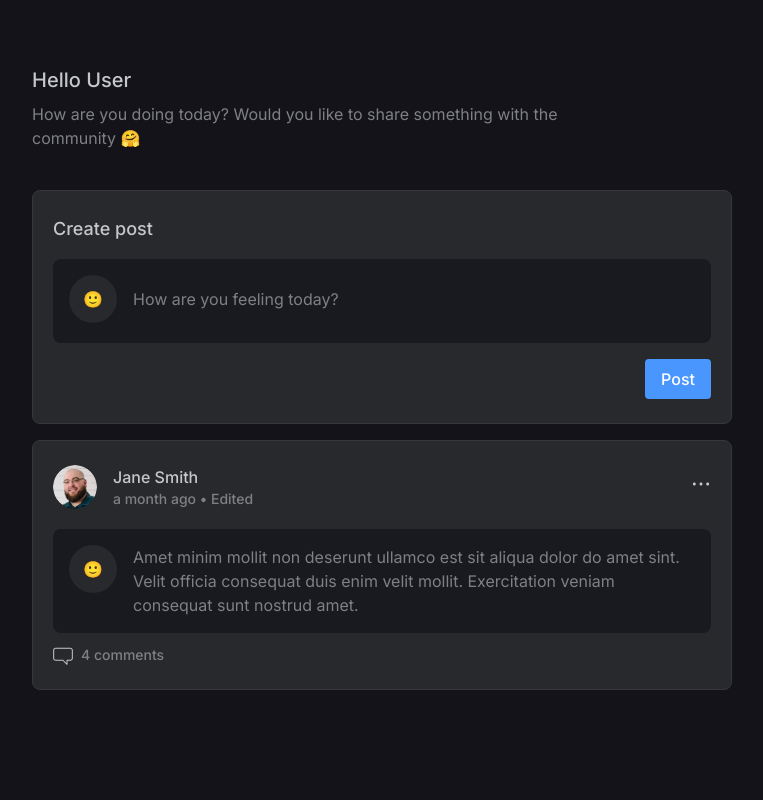
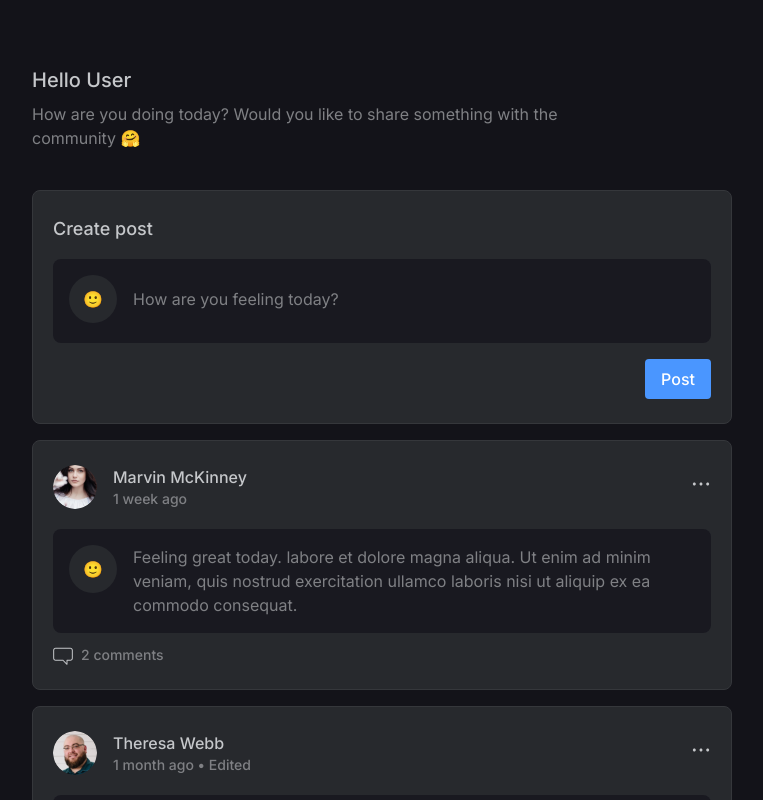
Before and after one commit to AnkitKarnAK/atlys-assignment, a React (Vite) app: page / in a window 1280 px wide. Shown: the top 800 px of the page, without its empty margins (258-1021 px from the left). Built offline with nearby package versions, Linux system fonts and the light colour scheme.

Commit message:
refactor: Add initialPosts data and display posts on landing page

```diff
--- a/src/components/FeedCard.tsx
+++ b/src/components/FeedCard.tsx
@@ -1,19 +1,31 @@
 import { Card, SvgIcons } from "@/components"
+import { Post } from "@/data/posts"
+import { useUser } from "@/store/users-store"
+import { timeAgo } from "@/utils"
 
-export const FeedCard = () => {
+interface FeedCardProps {
+    post: Post
+}
+
+export const FeedCard = ({ post }: FeedCardProps) => {
+
+    const postUser = useUser(post.userId)
+
     return (
         <>
-            <Card >
+            <Card className="my-4" >
                 <div>
                     <div className="flex justify-between items-center mb-5">
                         <div className="flex items-center gap-4">
-                            {/* <div className="h-11 w-11 min-w-11 self-start flex items-center justify-center rounded-full bg-primary-500">K</div> */}
-                            <img src="/images/user-2.png" alt="profile picture of Jane Smith" className="h-11 w-11 rounded-full" />
+                            {postUser?.photo
+                                ? <img src={postUser?.photo} alt={`profile picture of ${postUser?.name || postUser?.username}`} className="h-11 w-11 rounded-full" />
+                                : <div className="h-11 w-11 min-w-11 self-start flex items-center justify-center rounded-full bg-primary-500">{postUser?.firstName?.[0] || postUser?.username?.[0]}</div>
+                            }
                             <div className="">
-                                <h3 className="font-medium text-light-500">Jane Smith</h3>
+                                <h3 className="font-medium text-light-500">{postUser?.name || postUser?.username}</h3>
                                 <div className="text-sm font-medium text-light-300">
-                                    <span>a month ago</span>
-                                    <span> • Edited</span>
+                                    <span>{timeAgo(post.createdAt)}</span>
+                                    {post.createdAt !== post?.updatedAt && <span> • Edited</span>}
                                 </div>
                             </div>
                         </div>
@@ -25,19 +37,17 @@ export const FeedCard = () => {
 
                     <div className="mb-3 p-4 flex items-center gap-4 rounded-lg bg-primary-300">
                         <div className="h-12 w-12 min-w-12 self-start flex items-center justify-center rounded-full bg-dark-500">
-                            🙂
+                            {post?.emoji}
                         </div>
-                        <p className="text-light-300">Amet minim mollit non deserunt ullamco est sit aliqua dolor do amet sint. Velit officia consequat duis enim velit mollit. Exercitation veniam consequat sunt nostrud amet.</p>
+                        <p className="text-light-300">{post.text}</p>
                     </div>
 
                     <div className="flex items-center gap-2 cursor-pointer">
                         <SvgIcons icon="ChatBubble" color="#C5C7CA" width={20} />
-                        <span className="text-sm font-medium text-light-300">4 comments</span>
+                        <span className="text-sm font-medium text-light-300">{post?.commentIds?.length || "No"} {post?.commentIds?.length > 1 ? "comments" : "comment"}</span>
                     </div>
-
-
                 </div>
-            </Card>
+            </Card >
         </>
     )
 }
--- /dev/null
+++ b/src/data/posts.ts
@@ -0,0 +1,39 @@
+export type Post = {
+    id: string
+    userId: string
+    text: string
+    emoji: string
+    createdAt: string
+    updatedAt: string
+    commentIds: string[]
+}
+
+export const initialPosts: Post[] = [
+    {
+        id: 'post1',
+        userId: 'user1',
+        text: 'Feeling great today. labore et dolore magna aliqua. Ut enim ad minim veniam, quis nostrud exercitation ullamco laboris nisi ut aliquip ex ea commodo consequat.',
+        emoji: '🙂',
+        createdAt: '2024-08-01 12:00:00',
+        updatedAt: '2024-08-01 12:00:00',
+        commentIds: ['comment1', 'comment2']
+    },
+    {
+        id: 'post2',
+        userId: 'user2',
+        text: 'Feeling sad today. Amet minim mollit non deserunt ullamco est sit aliqua dolor do amet sint. Velit officia consequat duis enim velit mollit. Exercitation veniam consequat sunt nostrud amet.',
+        emoji: '😢',
+        createdAt: '2024-07-01 12:00:00',
+        updatedAt: '2024-07-01 12:05:00',
+        commentIds: ['comment3, comment4, comment5']
+    },
+    {
+        id: 'post3',
+        userId: 'user1',
+        text: 'Pellentesque habitant morbi tristique senectus et netus et malesuada fames ac turpis egestas. Vestibulum tortor quam, feugiat vitae, ultricies eget, tempor sit amet, ante.',
+        emoji: '😎',
+        createdAt: '2024-06-01 12:00:00',
+        updatedAt: '2024-06-01 12:00:00',
+        commentIds: []
+    }
+]
--- a/src/data/users.ts
+++ b/src/data/users.ts
@@ -2,20 +2,22 @@ import { User } from "@/store/users-store";
 
 const initialUsers: User[] = [
     {
-        id: '1',
+        id: 'user1',
         firstName: 'Marvin',
         lastName: "McKinney",
-        photo: "/images/user1.png",
+        name: "Marvin McKinney",
+        photo: "/images/user-1.png",
         createdAt: "2021-06-01 12:00:00",
         email: "userone@gmail.com",
         username: "userone",
         password: "Test@1234"
     },
     {
-        id: '2',
+        id: 'user2',
         firstName: 'Theresa',
         lastName: "Webb",
-        photo: "/images/user2.png",
+        name: "Theresa Webb",
+        photo: "/images/user-2.png",
         createdAt: "2021-06-01 12:00:00",
         email: "usertwo@gmail.com",
         username: "usertwo",
--- a/src/routes/index.tsx
+++ b/src/routes/index.tsx
@@ -1,4 +1,5 @@
 import { AddFeed, FeedCard } from '@/components'
+import { initialPosts } from '@/data/posts';
 import { useAuthUser, useIsLoggedIn } from '@/store/auth-store'
 import { createFileRoute } from '@tanstack/react-router'
 
@@ -30,7 +31,9 @@ function Index() {
 
                 <AddFeed />
 
-                <FeedCard />
+                {
+                    initialPosts.map(post => <FeedCard key={post.id} post={post} />)
+                }
             </main>
         </>
     )
--- a/src/store/users-store.tsx
+++ b/src/store/users-store.tsx
@@ -10,6 +10,7 @@ export type User = {
     password: string;
     firstName?: string;
     lastName?: string;
+    name?: string;
     photo?: string;
     createdAt: string;
 }
@@ -71,10 +72,4 @@ export const useUsersStore = create<UsersStore>()(
 )
 
 export const useUsersActions = () => useUsersStore((state) => state.actions)
-export const useUsers = () => useUsersStore(state => {
-    return {
-        usersById: state.usersById,
-        allUsersId: state.allUsersId,
-        users: state.allUsersId.map(id => state.usersById[id])
-    }
-})
+export const useUser = (id: string) => useUsersStore(state => state.usersById[id])
--- /dev/null
+++ b/src/utils/index.ts
@@ -0,0 +1,21 @@
+export const timeAgo = (dateString: string): string => {
+    const now = new Date();
+    const date = new Date(dateString);
+    const diff = Math.abs(now.getTime() - date.getTime());
+
+    const seconds = Math.floor(diff / 1000);
+    const minutes = Math.floor(seconds / 60);
+    const hours = Math.floor(minutes / 60);
+    const days = Math.floor(hours / 24);
+    const weeks = Math.floor(days / 7);
+    const months = Math.floor(days / 30);
+    const years = Math.floor(days / 365);
+
+    if (years > 0) return `${years} year${years > 1 ? 's' : ''} ago`;
+    if (months > 0) return `${months} month${months > 1 ? 's' : ''} ago`;
+    if (weeks > 0) return `${weeks} week${weeks > 1 ? 's' : ''} ago`;
+    if (days > 0) return `${days} day${days > 1 ? 's' : ''} ago`;
+    if (hours > 0) return `${hours} hour${hours > 1 ? 's' : ''} ago`;
+    if (minutes > 0) return `${minutes} minute${minutes > 1 ? 's' : ''} ago`;
+    return `${seconds} second${seconds > 1 ? 's' : ''} ago`;
+}
```
